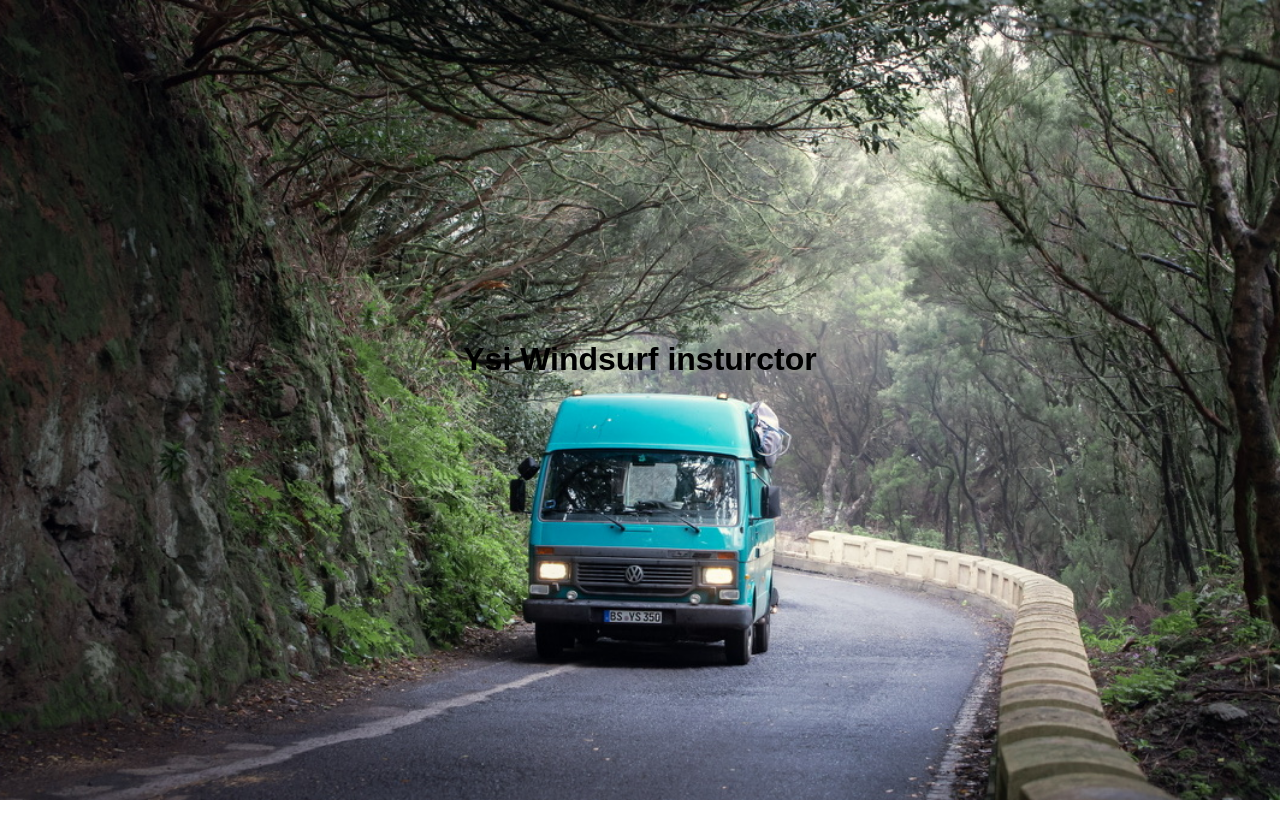
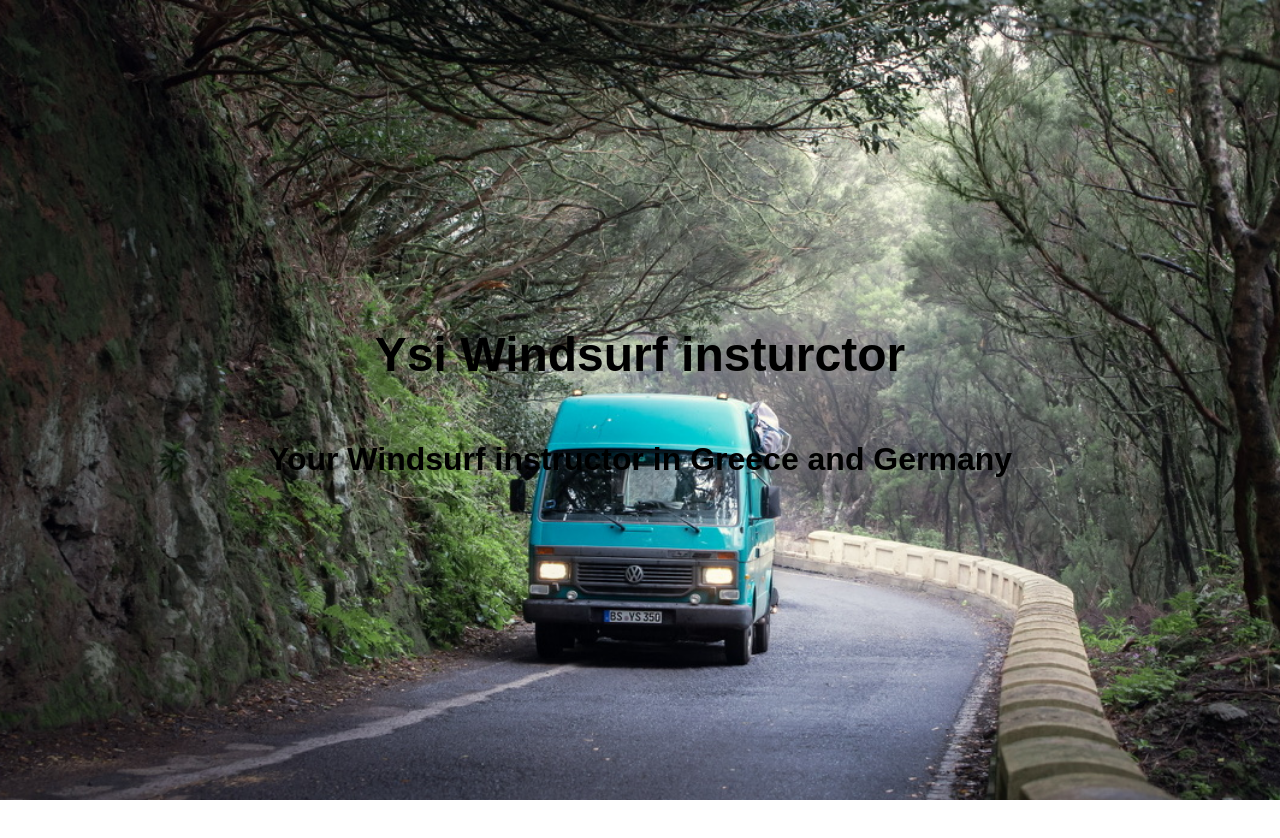
Before and after one commit to Ysidr/YsiWindsurf, a plain HTML site: page index.html in a window 1280 px wide. Drawn offline with Linux system fonts and the light colour scheme.

Commit message:
ugly Header

```diff
--- a/index.html
+++ b/index.html
@@ -10,8 +10,9 @@
 </head>
 
 <body>
-    <header>
+    <header class="background">
         <h1>Ysi Windsurf insturctor</h1>
+        <h2>Your Windsurf instructor in Greece and Germany</h2>
     </header>
     <section class="aboutMe"></section>
 </body>
--- a/style.css
+++ b/style.css
@@ -3,20 +3,33 @@ body{
     padding: 0;
     font-family: Arial, Helvetica, sans-serif;
 }
+
+.background{
+    background-repeat: no-repeat;
+    background-size: cover;
+    background-position: center;
+    background-attachment: fixed;
+}
 header{
     margin: 0;
     border: 0;
     background-image: url('assets/img/7C67C403-A063-4F1F-99E2-A62448906EFC_1_105_c.jpeg');
-    background-repeat: no-repeat;
-    background-size: cover;
-    background-position: center;
-    background-attachment: fixed;
-    height: 480px;
+    height: 100vh;
     width: 100%;
     display: flex;
-    align-items: flex-start;
+    align-items: center;
     justify-content: center;
-    padding-top: 25%;
+    flex-direction: column;
+
+}
+
+h1 {
+    font-size: 48px;
+    text-align: center;
+}
+h2 {
+    font-size: 32px;
+    text-align: center;
 }
 
 .aboutMe{
```
